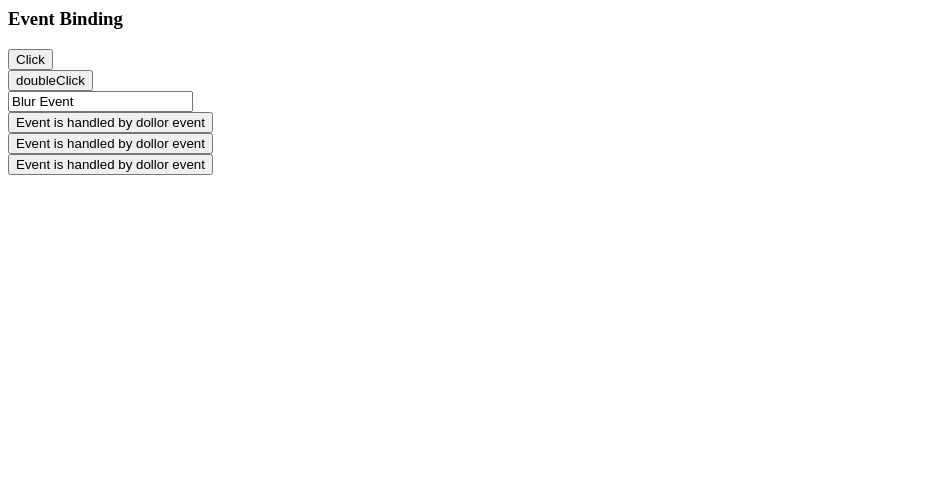
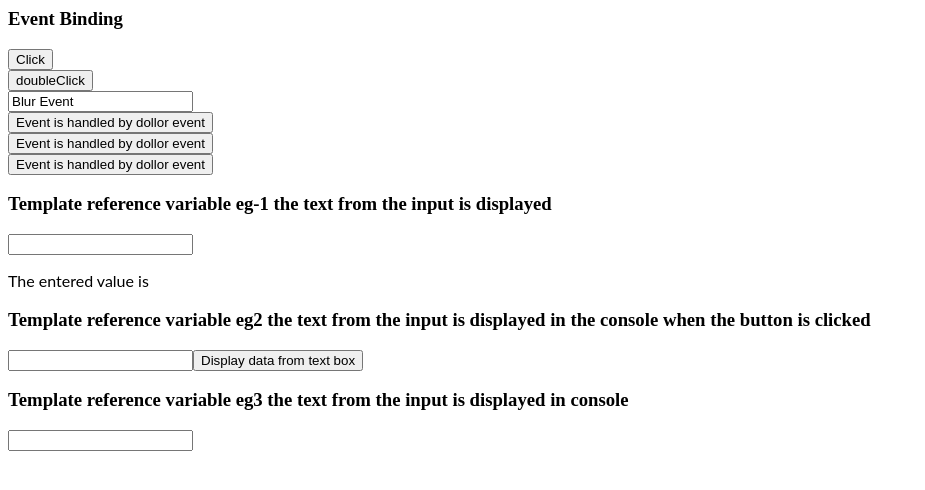
Before and after one commit to Sohamk0301/angular-eventHandling, an Angular app: page / in a window 1280 px wide. Shown: the top 490 px of the page, without its empty margins (0-925 px from the left). Built offline with nearby package versions, Linux system fonts and the light colour scheme.

Commit message:
1 file modified

```diff
--- a/src/app/app.component.html
+++ b/src/app/app.component.html
@@ -17,3 +17,22 @@
 
 <button (click)="eventHandle($event)">Event is handled by dollor event</button
 ><br />
+
+<h3>Template reference variable eg-1 the text from the input is displayed</h3>
+<input #inputtext (input)="inputevent1(inputtext)" />
+<p>The entered value is {{ value1 }}</p>
+<h3>
+  Template reference variable eg2 the text from the input is displayed in the
+  console when the button is clicked
+</h3>
+<input #refvar type="text" />
+<button (click)="displayconsole(refvar.value)">
+  Display data from text box
+</button>
+<br />
+<h3>
+  Template reference variable eg3 the text from the input is displayed in
+  console
+</h3>
+<input #ref type="text" (keyup)="eventhandle(ref.value)" />
+<br />
```
